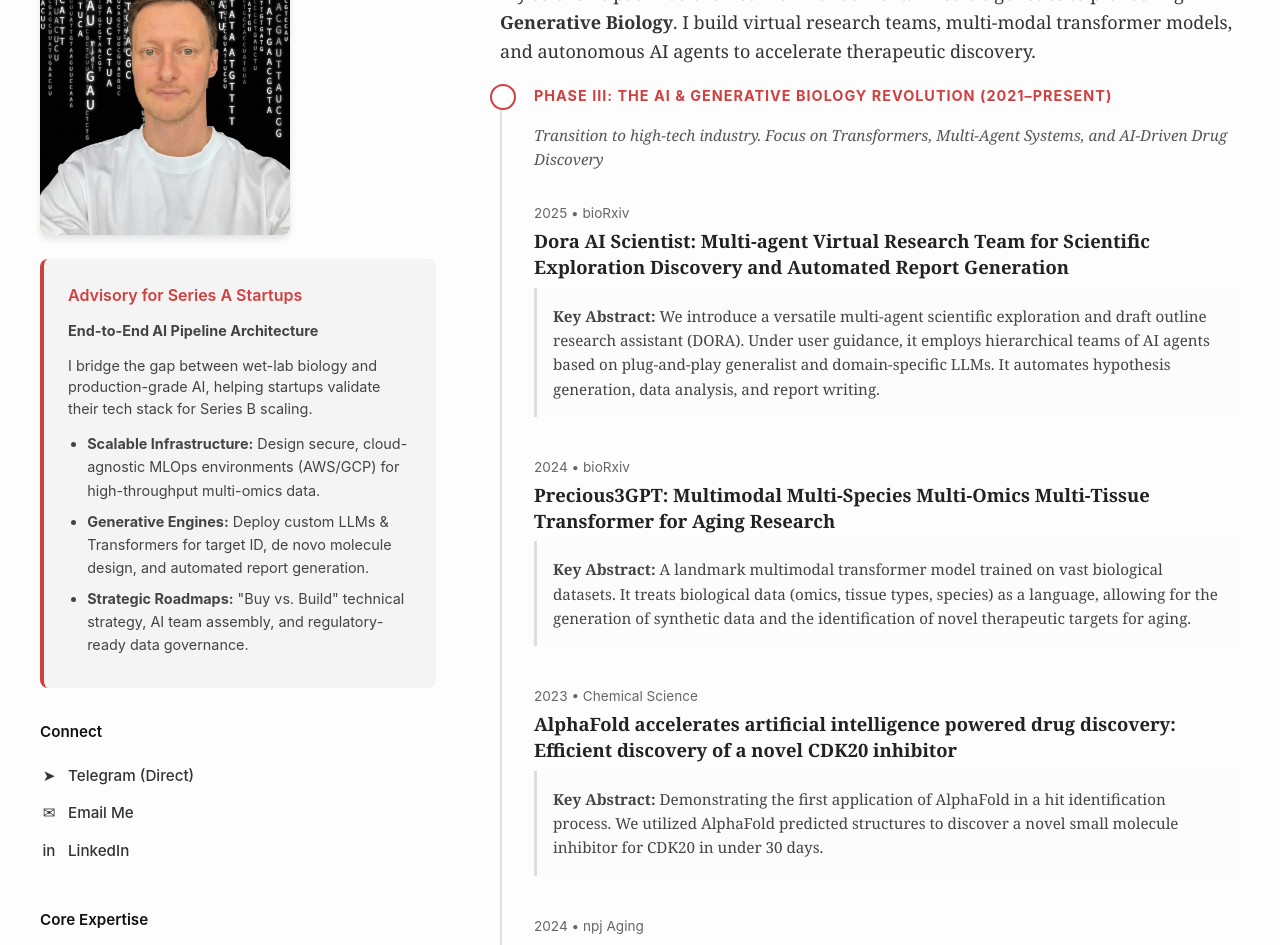
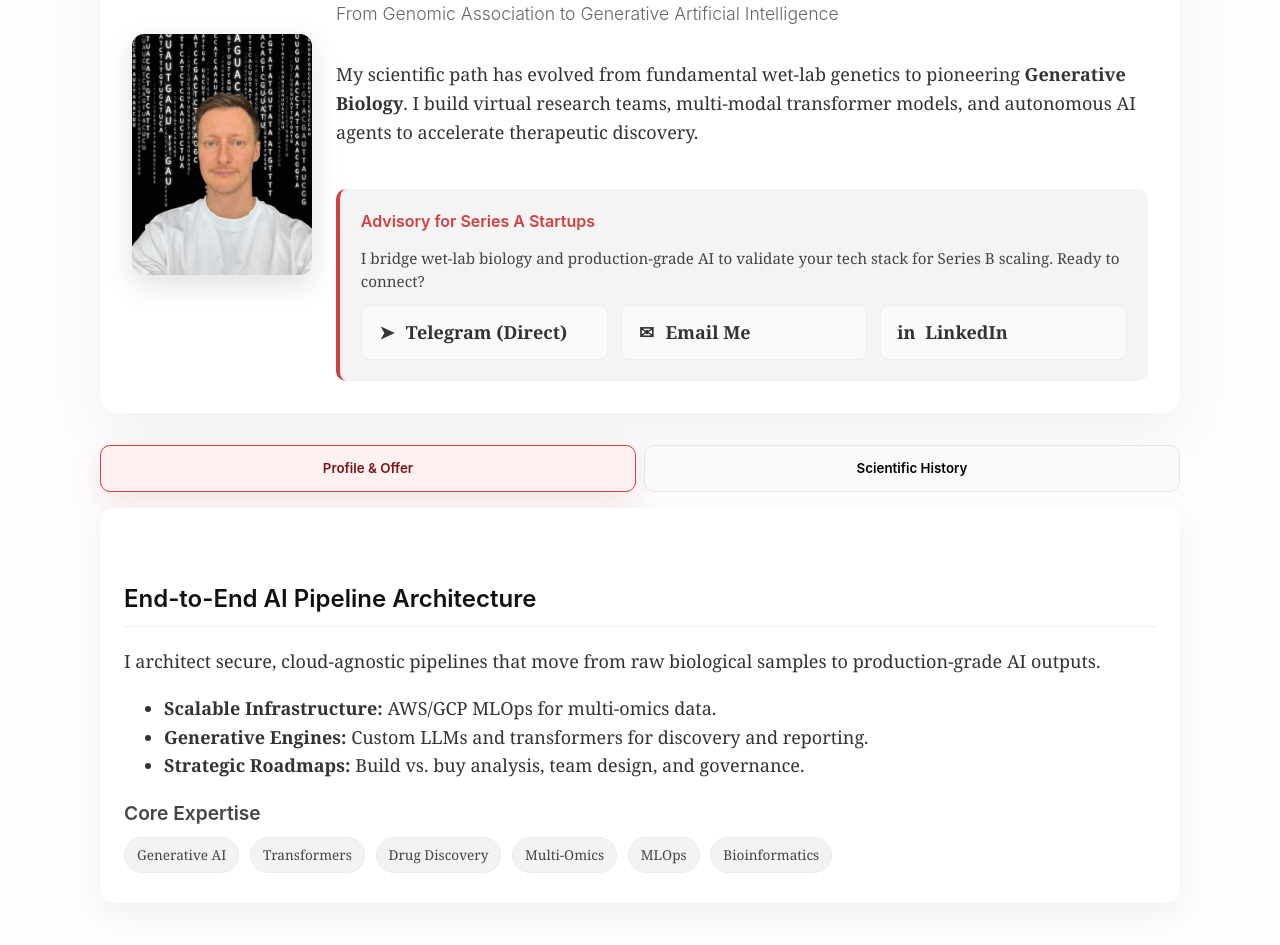
Before and after one commit to wowave/ai4bio.github.io, a plain HTML site: page index.html in a window 1280 px wide. Shown: the part 217-1162 px from the top of the page. Drawn offline with Linux system fonts and the light colour scheme.

Commit message:
Revamp landing layout with tabs

```diff
--- a/index.html
+++ b/index.html
@@ -47,96 +47,160 @@
 
         /* Layout */
         .container {
-            max-width: 1200px; /* Increased max-width for better balance with 33% sidebar */
+            max-width: 1080px;
             margin: 0 auto;
-            padding: 4rem 2rem;
-            display: grid;
-            grid-template-columns: 33% 1fr; /* Updated: Left part is 33% of width */
-            gap: 4rem;
+            padding: 3rem 1.5rem 4rem;
+            display: flex;
+            flex-direction: column;
+            gap: 2rem;
             min-height: 100vh;
         }
 
-        /* Sidebar / CTA */
-        .sidebar {
-            font-family: -apple-system, BlinkMacSystemFont, sans-serif;
-            font-size: 0.95rem; /* Slightly larger for readability on wider column */
-            position: sticky;
-            top: 0;
+        .top-row {
             display: flex;
-            flex-direction: column;
-        }
-
-        .profile-img {
-            width: 100%;
-            max-width: 250px; /* Cap size so it doesn't get huge */
-            border-radius: 8px;
-            margin-bottom: 1.5rem;
-            box-shadow: 0 4px 6px rgba(0,0,0,0.1);
-            display: block;
+            justify-content: flex-end;
         }
 
         .lang-switch {
-            margin-bottom: 1.5rem;
-            display: flex;
+            display: inline-flex;
             gap: 10px;
         }
         .lang-btn {
             background: none;
             border: 1px solid #ccc;
-            border-radius: 4px;
-            padding: 4px 8px;
+            border-radius: 999px;
+            padding: 6px 10px;
             font-size: 0.8rem;
             cursor: pointer;
             font-family: -apple-system, BlinkMacSystemFont, sans-serif;
             color: #666;
+            transition: all 0.2s ease;
         }
         .lang-btn.active {
             background: var(--accent);
             color: white;
             border-color: var(--accent);
+            box-shadow: 0 4px 10px rgba(208, 64, 64, 0.2);
+        }
+
+        /* Hero */
+        .hero {
+            background: white;
+            padding: 2rem;
+            border-radius: 16px;
+            box-shadow: 0 20px 60px rgba(0,0,0,0.05);
+            display: grid;
+            grid-template-columns: 180px 1fr;
+            gap: 1.5rem;
+            align-items: center;
+        }
+
+        .profile-img {
+            width: 100%;
+            max-width: 220px;
+            border-radius: 12px;
+            box-shadow: 0 10px 30px rgba(0,0,0,0.12);
+        }
+
+        .hero-text {
+            display: flex;
+            flex-direction: column;
+            gap: 1rem;
+        }
+
+        /* Cards */
+        .card {
+            background: white;
+            border-radius: 14px;
+            padding: 1.5rem;
+            box-shadow: 0 10px 30px rgba(0,0,0,0.05);
         }
 
         .cta-box {
             background: #f4f4f4;
-            padding: 1.5rem;
-            border-radius: 8px;
+            padding: 1.3rem;
+            border-radius: 10px;
             border-left: 4px solid var(--accent);
-            margin-bottom: 2rem;
+            margin-top: 0.5rem;
         }
 
         .cta-box h4 { margin-bottom: 0.75rem; color: var(--accent); font-size: 1rem; }
-        .cta-box p { margin: 0 0 0.8rem 0; font-size: 0.9rem; color: #444; line-height: 1.5; }
-        .cta-box ul { padding-left: 1.2rem; margin: 0; font-size: 0.9rem; color: #444; }
+        .cta-box p { margin: 0 0 0.8rem 0; font-size: 0.95rem; color: #444; line-height: 1.5; }
+        .cta-box ul { padding-left: 1.2rem; margin: 0; font-size: 0.95rem; color: #444; }
         .cta-box li { margin-bottom: 0.5rem; }
 
+        .contact-links {
+            display: grid;
+            grid-template-columns: repeat(auto-fit, minmax(180px, 1fr));
+            gap: 0.8rem;
+            margin-top: 0.5rem;
+        }
         .contact-links a {
             display: flex;
             align-items: center;
-            margin-bottom: 0.8rem;
+            gap: 10px;
             color: var(--text);
             text-decoration: none;
-            font-weight: 500;
-            transition: color 0.2s;
+            font-weight: 600;
+            background: #fafafa;
+            padding: 0.75rem 1rem;
+            border-radius: 8px;
+            border: 1px solid #eee;
+            transition: all 0.2s ease;
         }
-        .contact-links a:hover { color: var(--accent); }
-        .contact-icon { margin-right: 10px; width: 18px; text-align: center; }
+        .contact-links a:hover { color: var(--accent); border-color: var(--accent); box-shadow: 0 8px 20px rgba(0,0,0,0.06); }
+        .contact-icon { width: 18px; text-align: center; }
 
         .tag {
             display: inline-block;
-            background: #eee;
-            padding: 3px 10px;
-            border-radius: 4px;
-            font-size: 0.8rem;
-            margin-right: 5px;
-            margin-bottom: 5px;
-            color: #555;
+            background: #f3f3f3;
+            padding: 6px 12px;
+            border-radius: 999px;
+            font-size: 0.85rem;
+            margin-right: 6px;
+            margin-bottom: 6px;
+            color: #444;
+            border: 1px solid #ececec;
         }
+
+        /* Tabs */
+        .tabs {
+            display: flex;
+            flex-direction: column;
+            gap: 1rem;
+        }
+
+        .tab-buttons {
+            display: grid;
+            grid-template-columns: repeat(auto-fit, minmax(200px, 1fr));
+            gap: 0.5rem;
+        }
+
+        .tab-btn {
+            padding: 0.9rem 1rem;
+            border-radius: 10px;
+            border: 1px solid #e5e5e5;
+            background: #fafafa;
+            font-weight: 600;
+            font-family: -apple-system, BlinkMacSystemFont, sans-serif;
+            cursor: pointer;
+            transition: all 0.2s ease;
+        }
+        .tab-btn.active {
+            background: #fff1f1;
+            border-color: var(--accent);
+            color: #7a1414;
+            box-shadow: 0 10px 30px rgba(208, 64, 64, 0.15);
+        }
+
+        .tab-panel { display: none; }
+        .tab-panel.active { display: block; }
 
         /* Timeline Styles */
         .timeline-phase {
             position: relative;
             padding-left: 2rem;
-            margin-bottom: 4rem;
+            margin-bottom: 3.5rem;
             border-left: 2px solid var(--timeline-line);
         }
 
@@ -195,26 +259,55 @@
 
         /* Responsive */
         @media (max-width: 768px) {
-            .container { grid-template-columns: 1fr; padding: 2rem 1.5rem; }
-            .sidebar { position: relative; top: 0; margin-bottom: 3rem; min-height: auto; height: auto; max-height: none; overflow: visible; }
-            .profile-img { max-width: 150px; margin-bottom: 1.5rem; }
+            .container { padding: 2rem 1.25rem; }
+            .hero { grid-template-columns: 1fr; text-align: center; }
+            .hero-text { align-items: center; }
+            .profile-img { margin: 0 auto; max-width: 180px; }
         }
     </style>
 </head>
 <body>
 
 <div class="container">
-
-    <aside class="sidebar">
-        <!-- Language Switcher -->
+    <div class="top-row">
         <div class="lang-switch">
             <button class="lang-btn active" onclick="setLang('en')">EN</button>
             <button class="lang-btn" onclick="setLang('ru')">RU</button>
             <button class="lang-btn" onclick="setLang('zh')">中文</button>
         </div>
+    </div>
 
-        <!-- Profile Image -->
+    <section class="hero">
         <img src="img/Gemini_Generated_Image_yi0p6zyi0p6zyi0p.jpg" alt="Vladimir Alexandrovich Naumov" class="profile-img">
+        <div class="hero-text">
+            <div>
+                <h1>
+                    <span lang="en">Vladimir Alexandrovich Naumov</span>
+                    <span lang="ru">Владимир Александрович Наумов</span>
+                    <span lang="zh">弗拉基米尔·亚历山德罗维奇·瑙莫夫</span>
+                </h1>
+                <div class="subtitle">
+                    <span lang="en">From Genomic Association to Generative Artificial Intelligence</span>
+                    <span lang="ru">От геномных ассоциаций к генеративному искусственному интеллекту</span>
+                    <span lang="zh">从基因组关联到生成式人工智能</span>
+                </div>
+                <p>
+                    <span lang="en">
+                        My scientific path has evolved from fundamental wet-lab genetics to pioneering
+                        <strong>Generative Biology</strong>. I build virtual research teams, multi-modal transformer models,
+                        and autonomous AI agents to accelerate therapeutic discovery.
+                    </span>
+                    <span lang="ru">
+                        Мой научный путь прошел эволюцию от фундаментальной генетики к передовой
+                        <strong>Генеративной Биологии</strong>. Я создаю виртуальные исследовательские команды, мультимодальные трансформеры
+                        и автономных AI-агентов для ускорения поиска новых лекарств.
+                    </span>
+                    <span lang="zh">
+                        我的科学道路已从基础湿实验遗传学演变为开创性的<strong>生成生物学</strong>。
+                        我构建虚拟研究团队、多模态 Transformer 模型和自主 AI 代理，以加速药物发现。
+                    </span>
+                </p>
+            </div>
 
             <div class="cta-box">
                 <h4>
@@ -222,44 +315,11 @@
                     <span lang="ru">Консалтинг для стартапов (Series A)</span>
                     <span lang="zh">A轮初创企业咨询服务</span>
                 </h4>
-
-            <p><strong>
-                <span lang="en">End-to-End AI Pipeline Architecture</span>
-                <span lang="ru">Сквозная архитектура AI-пайплайнов</span>
-                <span lang="zh">端到端人工智能管道架构</span>
-            </strong></p>
-
                 <p>
-                <span lang="en">I bridge the gap between wet-lab biology and production-grade AI, helping startups validate their tech stack for Series B scaling.</span>
-                <span lang="ru">Я соединяю мокрую (wet-lab) биологию и промышленный ИИ, помогая стартапам валидировать технологический стек для масштабирования серии B.</span>
-                <span lang="zh">我弥合了湿实验生物学与生产级人工智能之间的差距，帮助初创企业验证其技术栈以实现B轮扩展。</span>
+                    <span lang="en">I bridge wet-lab biology and production-grade AI to validate your tech stack for Series B scaling. Ready to connect?</span>
+                    <span lang="ru">Соединяю мокрую биологию и промышленный ИИ, чтобы валидировать ваш технологический стек для масштабирования серии B. Готовы обсудить?</span>
+                    <span lang="zh">我弥合湿实验生物学与生产级 AI 之间的差距，帮助验证技术栈以实现 B 轮扩展。准备联系吗？</span>
                 </p>
-
-            <ul>
-                <li>
-                    <span lang="en"><strong>Scalable Infrastructure:</strong> Design secure, cloud-agnostic MLOps environments (AWS/GCP) for high-throughput multi-omics data.</span>
-                    <span lang="ru"><strong>Масштабируемая инфраструктура:</strong> Проектирование защищенных MLOps сред (AWS/GCP) для высокопроизводительных мультиомных данных.</span>
-                    <span lang="zh"><strong>可扩展基础设施：</strong> 为高通量多组学数据设计安全、云无关的 MLOps 环境 (AWS/GCP)。</span>
-                </li>
-                <li>
-                    <span lang="en"><strong>Generative Engines:</strong> Deploy custom LLMs & Transformers for target ID, de novo molecule design, and automated report generation.</span>
-                    <span lang="ru"><strong>Генеративные движки:</strong> Развертывание LLM и Трансформеров для поиска мишеней, de novo дизайна молекул и генерации отчетов.</span>
-                    <span lang="zh"><strong>生成式引擎：</strong> 部署定制的大型语言模型 (LLM) 和 Transformer，用于靶点识别、从头分子设计和自动化报告生成。</span>
-                </li>
-                <li>
-                    <span lang="en"><strong>Strategic Roadmaps:</strong> "Buy vs. Build" technical strategy, AI team assembly, and regulatory-ready data governance.</span>
-                    <span lang="ru"><strong>Стратегия:</strong> Технический анализ "Buy vs. Build", формирование AI-команд и управление данными (Data Governance).</span>
-                    <span lang="zh"><strong>战略路线图：</strong> “购买与构建”技术战略、AI 团队组建以及符合监管要求的数据治理。</span>
-                </li>
-            </ul>
-        </div>
-
-        <div style="margin-bottom: 2rem;">
-            <h4>
-                <span lang="en">Connect</span>
-                <span lang="ru">Связаться</span>
-                <span lang="zh">联系方式</span>
-            </h4>
                 <div class="contact-links">
                     <a href="https://t.me/vovalive" target="_blank">
                         <span class="contact-icon">➤</span> Telegram (Direct)
@@ -272,14 +332,57 @@
                     </a>
                 </div>
             </div>
+        </div>
+    </section>
 
-        <div>
-            <h4>
+    <div class="tabs">
+        <div class="tab-buttons">
+            <button class="tab-btn active" onclick="setTab('overview')" data-tab="overview">
+                <span lang="en">Profile & Offer</span>
+                <span lang="ru">Профиль и оффер</span>
+                <span lang="zh">简介与服务</span>
+            </button>
+            <button class="tab-btn" onclick="setTab('history')" data-tab="history">
+                <span lang="en">Scientific History</span>
+                <span lang="ru">Научная история</span>
+                <span lang="zh">科研历程</span>
+            </button>
+        </div>
+
+        <div class="card tab-panel active" data-tab="overview">
+            <h2>
+                <span lang="en">End-to-End AI Pipeline Architecture</span>
+                <span lang="ru">Сквозная архитектура AI-пайплайнов</span>
+                <span lang="zh">端到端人工智能管道架构</span>
+            </h2>
+            <p>
+                <span lang="en">I architect secure, cloud-agnostic pipelines that move from raw biological samples to production-grade AI outputs.</span>
+                <span lang="ru">Проектирую защищённые, облачно-агностичные пайплайны, которые переводят сырые биологические данные в промышленный AI.</span>
+                <span lang="zh">我设计安全、云无关的流程，将原始生物样本转化为生产级 AI 成果。</span>
+            </p>
+            <ul>
+                <li>
+                    <span lang="en"><strong>Scalable Infrastructure:</strong> AWS/GCP MLOps for multi-omics data.</span>
+                    <span lang="ru"><strong>Масштабируемая инфраструктура:</strong> MLOps на AWS/GCP для мультиомных данных.</span>
+                    <span lang="zh"><strong>可扩展基础设施：</strong> 为多组学数据提供 AWS/GCP 的 MLOps。</span>
+                </li>
+                <li>
+                    <span lang="en"><strong>Generative Engines:</strong> Custom LLMs and transformers for discovery and reporting.</span>
+                    <span lang="ru"><strong>Генеративные движки:</strong> Кастомные LLM и трансформеры для поиска и отчётности.</span>
+                    <span lang="zh"><strong>生成式引擎：</strong> 定制 LLM 和 Transformer，用于发现和报告。</span>
+                </li>
+                <li>
+                    <span lang="en"><strong>Strategic Roadmaps:</strong> Build vs. buy analysis, team design, and governance.</span>
+                    <span lang="ru"><strong>Стратегия:</strong> Анализ build vs buy, формирование команды и управление данными.</span>
+                    <span lang="zh"><strong>战略路线：</strong> 自建或采购的策略、团队设计与治理。</span>
+                </li>
+            </ul>
+
+            <h3>
                 <span lang="en">Core Expertise</span>
                 <span lang="ru">Ключевые компетенции</span>
                 <span lang="zh">核心专长</span>
-            </h4>
-
+            </h3>
             <div lang="en">
                 <span class="tag">Generative AI</span>
                 <span class="tag">Transformers</span>
@@ -307,37 +410,13 @@
                 <span class="tag">生物信息学</span>
             </div>
         </div>
-    </aside>
 
-    <main>
-        <header>
-            <h1>
-                <span lang="en">Vladimir Alexandrovich Naumov</span>
-                <span lang="ru">Владимир Александрович Наумов</span>
-                <span lang="zh">弗拉基米尔·亚历山德罗维奇·瑙莫夫</span>
-            </h1>
-            <div class="subtitle">
-                <span lang="en">From Genomic Association to Generative Artificial Intelligence</span>
-                <span lang="ru">От геномных ассоциаций к генеративному искусственному интеллекту</span>
-                <span lang="zh">从基因组关联到生成式人工智能</span>
-            </div>
-            <p>
-                <span lang="en">
-                    My scientific path has evolved from fundamental wet-lab genetics to pioneering
-                    <strong>Generative Biology</strong>. I build virtual research teams, multi-modal transformer models,
-                    and autonomous AI agents to accelerate therapeutic discovery.
-                </span>
-                <span lang="ru">
-                    Мой научный путь прошел эволюцию от фундаментальной генетики к передовой
-                    <strong>Генеративной Биологии</strong>. Я создаю виртуальные исследовательские команды, мультимодальные трансформеры
-                    и автономных AI-агентов для ускорения поиска новых лекарств.
-                </span>
-                <span lang="zh">
-                    我的科学道路已从基础湿实验遗传学演变为开创性的<strong>生成生物学</strong>。
-                    我构建虚拟研究团队、多模态 Transformer 模型和自主 AI 代理，以加速药物发现。
-                </span>
-            </p>
-        </header>
+        <div class="card tab-panel" data-tab="history">
+            <h2>
+                <span lang="en">Scientific History</span>
+                <span lang="ru">Научная история</span>
+                <span lang="zh">科研历程</span>
+            </h2>
 
             <div class="timeline-phase">
                 <div class="phase-marker"></div>
@@ -463,35 +542,26 @@
                     <div class="article-title">Association of FGFR3 and MDM2 gene nucleotide polymorphisms with bone tumors</div>
                 </div>
             </div>
-
-    </main>
+        </div>
+    </div>
 </div>
 
 <script>
     function setLang(lang) {
-        // Remove active class from all buttons
         document.querySelectorAll('.lang-btn').forEach(btn => btn.classList.remove('active'));
-
-        // Add active class to clicked button
         const btnText = lang === 'en' ? 'EN' : lang === 'ru' ? 'RU' : '中文';
         const buttons = Array.from(document.querySelectorAll('.lang-btn'));
         const activeBtn = buttons.find(b => b.innerText === btnText);
         if(activeBtn) activeBtn.classList.add('active');
 
-        // Select only elements with [lang] attribute that are INSIDE the body
-        // This prevents selecting the <html lang="en"> tag which caused the white page
         document.querySelectorAll('body [lang]').forEach(el => {
             if (el.getAttribute('lang') === lang) {
-                // Restore visibility
-                // Check for block-level elements
                 if( ['DIV', 'P', 'LI', 'H1', 'H2', 'H3', 'H4', 'UL', 'SECTION'].includes(el.tagName) ) {
                      el.style.display = 'block';
                 }
-                // Check for inline-block elements (like tags)
-                else if(el.tagName === 'SPAN' && el.classList.contains('tag')) {
+                else if(el.tagName === 'BUTTON' || (el.tagName === 'SPAN' && el.classList.contains('tag'))) {
                     el.style.display = 'inline-block';
                 }
-                // Default to inline for spans, ems, strongs, etc.
                 else {
                     el.style.display = 'inline';
                 }
@@ -501,8 +571,17 @@
         });
     }
 
-    // Initialize English
+    function setTab(tab) {
+        document.querySelectorAll('.tab-btn').forEach(btn => {
+            btn.classList.toggle('active', btn.dataset.tab === tab);
+        });
+        document.querySelectorAll('.tab-panel').forEach(panel => {
+            panel.classList.toggle('active', panel.dataset.tab === tab);
+        });
+    }
+
     setLang('en');
+    setTab('overview');
 </script>
 
 </body>
```
Lines whose indentation alone changed are shown as unchanged.
